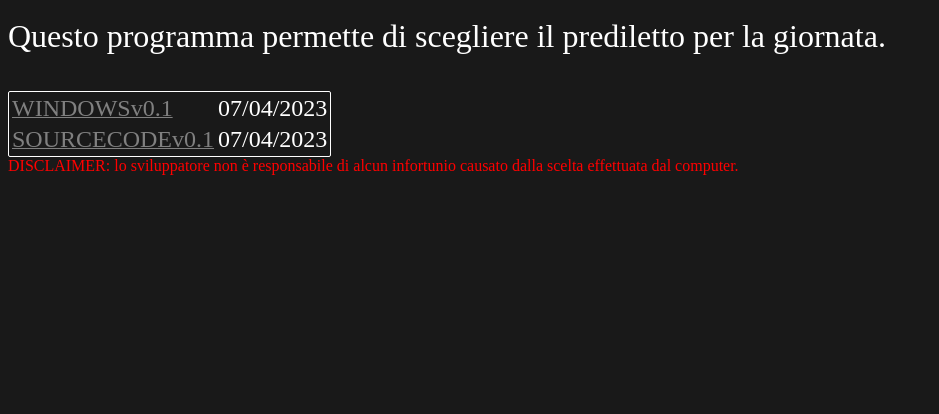
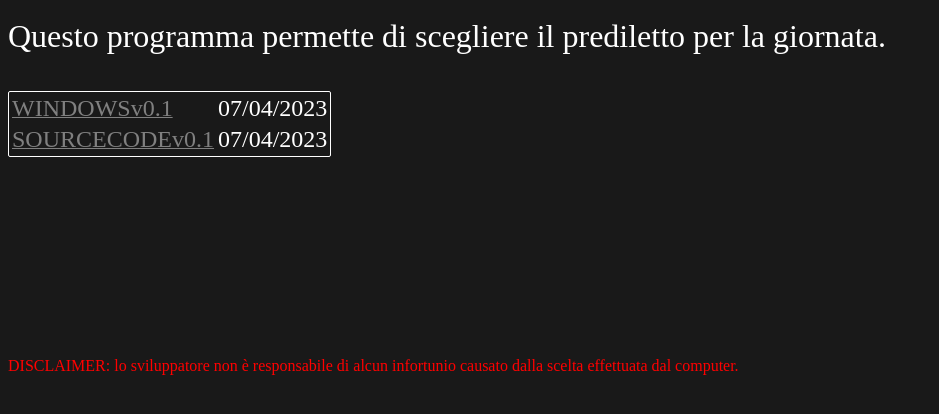
Before and after one commit to mazz0ni/mazz0ni.github.io, a PHP site: page / in a window 1280 px wide. Shown: the part 63-477 px from the top of the page, without its empty margins (0-939 px from the left). Run offline with PHP 8.4, Linux system fonts and the light colour scheme.

Commit message:
Update styleindex.css

```diff
--- a/styleindex.css
+++ b/styleindex.css
@@ -10,7 +10,7 @@ article{
 }
 footer{
     color: red;
-    margin-bottom: 100px;
+    margin-top: 200px;
 }
 table{
     border: solid;
```
